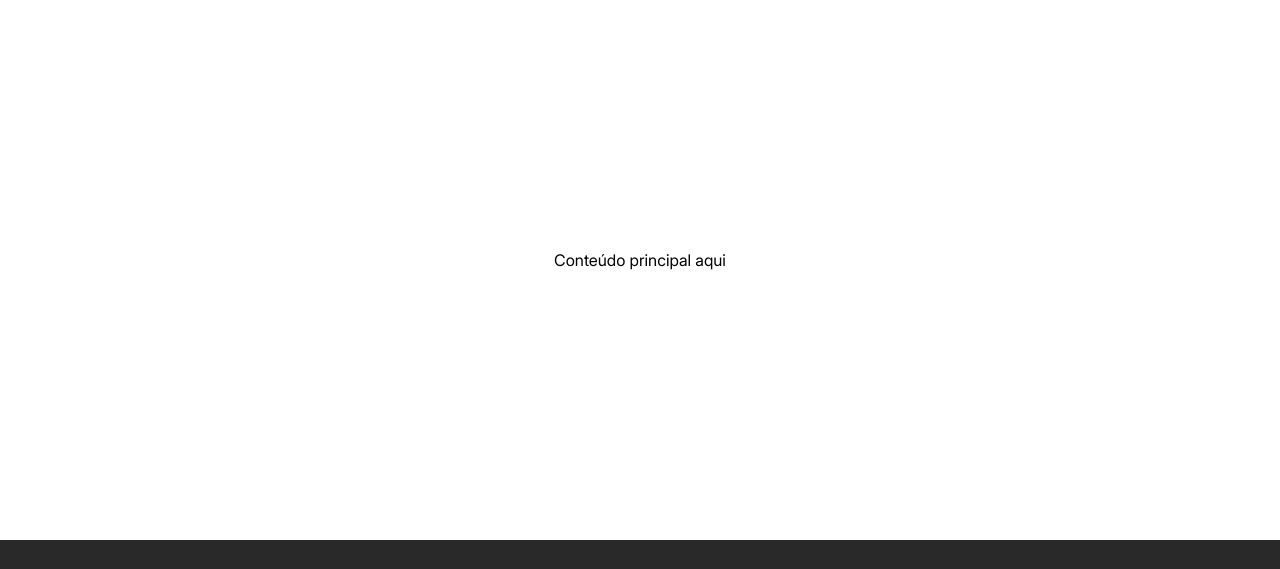
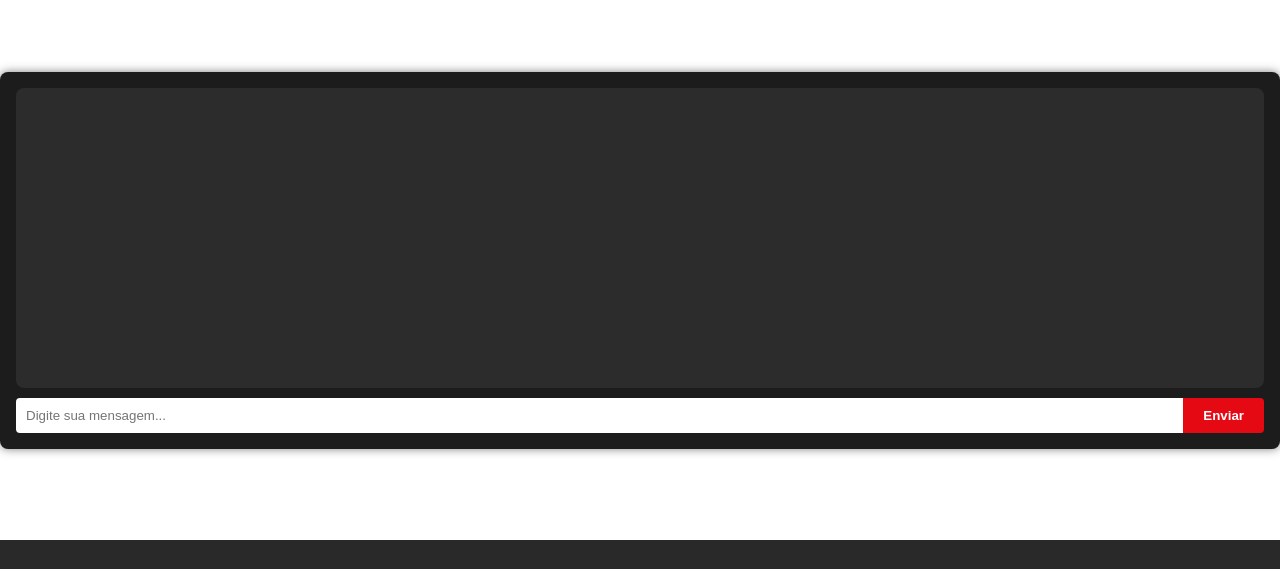
Before and after one commit to SouzaCleber98/chatbotFuria, a plain HTML site: page index.html in a window 1280 px wide. Shown: the part 140-709 px from the top of the page. Drawn offline with Linux system fonts and the light colour scheme; a web font is replaced by a local one.

Commit message:
feat(index.html,main.css)Colocado layout básico chatbot

```diff
--- a/css/header.css
+++ b/css/header.css
@@ -47,12 +47,11 @@
 
 .nav ul li a {
     text-decoration: none;
-    color: var(--cor-links);
+    color: white;
     padding: 10px 20px;
     border-radius: 20px;
     transition: all 0.3s ease-in-out;
 }
 .nav ul li a:hover {
-    color: var(--cor-links);
     border: 5px solid white;
 }
--- /dev/null
+++ b/css/main.css
@@ -0,0 +1,45 @@
+.chat-container {
+    background-color: #1c1c1c;
+    border-radius: 8px;
+    padding: 16px;
+    width: 100%;
+    max-width:initial ;
+    margin: 0 auto;
+    box-shadow: 0 0 10px rgba(0,0,0,0.5);
+  }
+
+  .chat-messages {
+    background-color: #2c2c2c;
+    height: 300px;
+    overflow-y: auto;
+    padding: 10px;
+    border-radius: 8px;
+    margin-bottom: 10px;
+    color: #fff;
+  }
+
+  .message {
+    margin-bottom: 8px;
+  }
+
+  .chat-input {
+    display: flex;
+  }
+
+  .chat-input input {
+    flex: 1;
+    padding: 10px;
+    border: none;
+    border-radius: 4px 0 0 4px;
+    outline: none;
+  }
+
+  .chat-input button {
+    padding: 10px 20px;
+    background-color: #e50914;
+    border: none;
+    border-radius: 0 4px 4px 0;
+    color: #fff;
+    cursor: pointer;
+    font-weight: bold;
+  }
--- a/css/style.css
+++ b/css/style.css
@@ -2,7 +2,7 @@
 @import url("./header.css");
 @import url("./footer.css");
 @import url("./colors.css");
-
+@import url("./main.css");
 
 /*Fontes*/
 
--- a/index.html
+++ b/index.html
@@ -39,16 +39,24 @@
             </div>
             <nav class="nav">
                 <ul>
-                    <li><a href="https://x.com/FURIA" target="_blank" >X</a></li>
-                    <li><a href="https://www.instagram.com/furiagg/?hl=pt" target="_blank" >Instagram</a></li>
-                    <li><a href="https://www.furia.gg/" target="_blank" >Loja</a></li>
-                  </ul>
+                    <li><a href="https://x.com/FURIA" target="_blank">X</a></li>
+                    <li><a href="https://www.instagram.com/furiagg/?hl=pt" target="_blank">Instagram</a></li>
+                    <li><a href="https://www.furia.gg/" target="_blank">Loja</a></li>
+                </ul>
             </nav>
         </header>
 
         <!-- Main -->
         <main class="main">
-            <p>Conteúdo principal aqui</p>
+            <div class="chat-container">
+                <div class="chat-messages">
+                    <!-- As mensagens aparecem aqui -->
+                </div>
+                <div class="chat-input">
+                    <input type="text" id="user-input" placeholder="Digite sua mensagem..." />
+                    <button id="send-button">Enviar</button>
+                </div>
+            </div>
         </main>
 
         <!-- Footer -->
```
